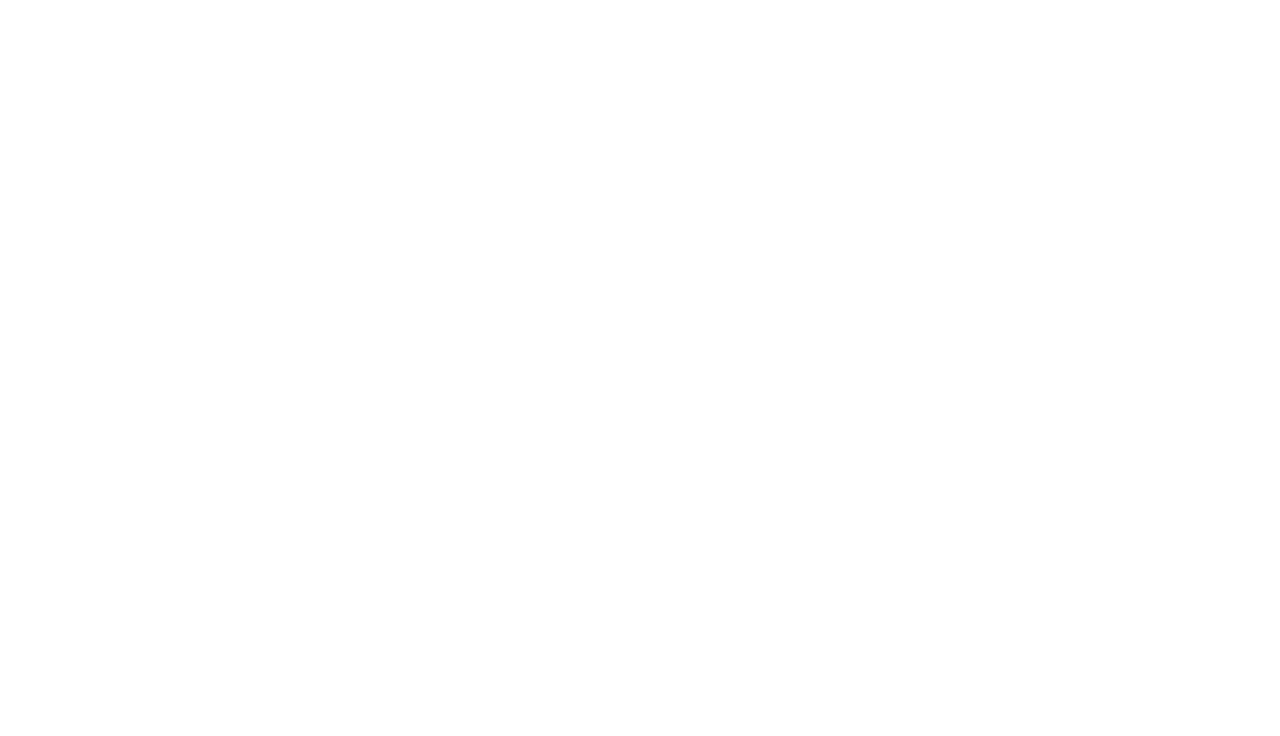
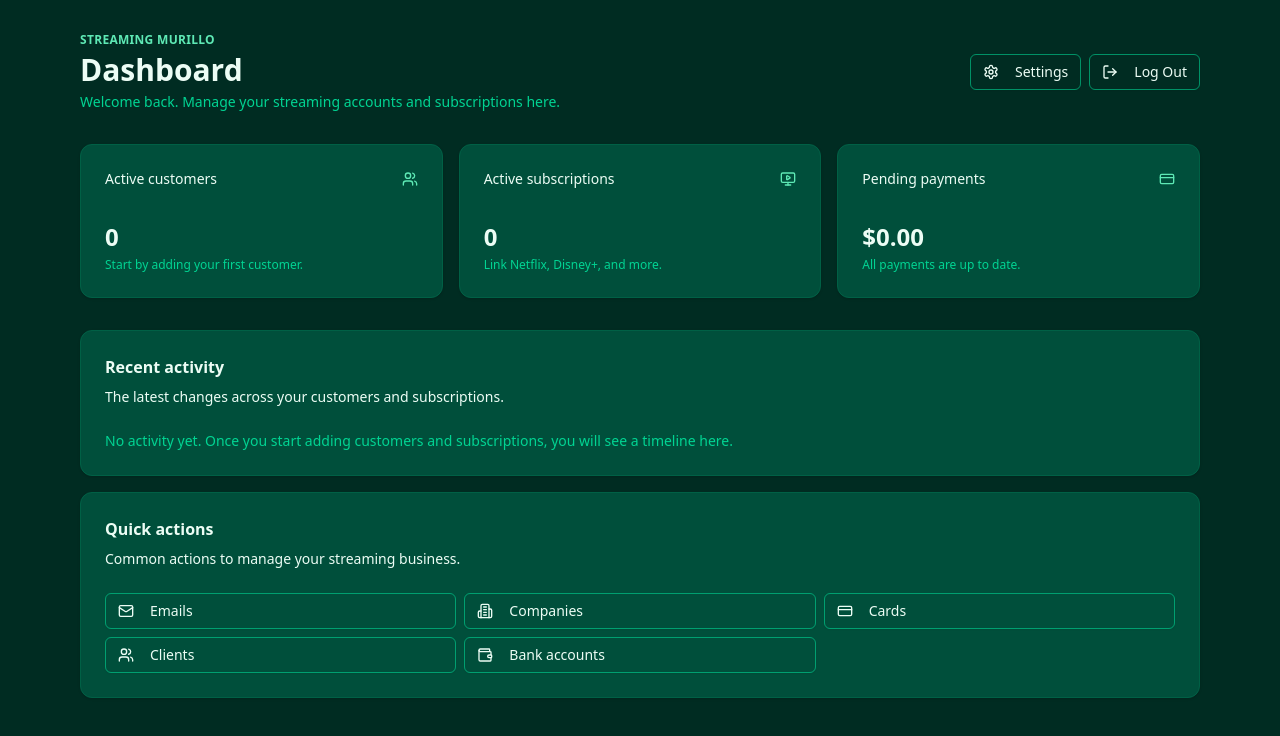
Before and after one commit to diegomurillocorrea/streaming, a Next.js app: page / in a window 1280 px wide. Shown: the top 736 px of the page. Built offline with nearby package versions, Linux system fonts and the light colour scheme; no server answers.

Commit message:
✅ Develop the Home Dashboard view

```diff
--- a/app/login/layout.jsx
+++ b/app/login/layout.jsx
@@ -4,10 +4,8 @@
 
 export default function LoginLayout({ children }) {
     return (
-        <html lang="en">
-            <body>
-                {children}
-            </body>
-        </html>
+        <>
+            {children}
+        </>
     );
 }
--- a/app/page.jsx
+++ b/app/page.jsx
@@ -1,7 +1,197 @@
-export default function Home() {
+import { createClient as createServerClient } from "@/utils/supabase/server";
+import {
+  Card,
+  CardHeader,
+  CardTitle,
+  CardDescription,
+  CardContent,
+} from "@/components/ui/card";
+import { Button } from "@/components/ui/button";
+import {
+  LuMail,
+  LuBuilding2,
+  LuWallet,
+  LuUsers,
+  LuMonitorPlay,
+  LuCreditCard,
+  LuSettings,
+} from "react-icons/lu";
+import Link from "next/link";
+import LogoutButton from "@/components/interface/LogoutButton";
+
+export default async function DashboardPage() {
+  const supabase = await createServerClient();
+
+  const {
+    data: { user },
+  } = await supabase.auth.getUser();
+
   return (
-    <div>
+    <main className="min-h-screen bg-emerald-950 text-emerald-50">
+      <div className="max-w-6xl mx-auto px-4 py-8 space-y-8">
+        {/* Header */}
+        <header className="flex flex-col gap-4 md:flex-row md:items-center md:justify-between">
+          <div>
+            <p className="text-xs font-semibold uppercase tracking-wide text-emerald-300">
+              Streaming Murillo
+            </p>
+            <h1 className="mt-1 text-3xl font-bold">Dashboard</h1>
+            <p className="mt-1 text-sm text-emerald-400">
+              Welcome back{user ? `, ${user.email}` : ""}.
+              Manage your streaming accounts and subscriptions here.
+            </p>
+          </div>
 
-    </div>
+          <div className="flex gap-2">
+            <Button variant="outline" className="border-emerald-400/60 cursor-pointer">
+              <LuSettings className="mr-2 h-4 w-4" />
+              Settings
+            </Button>
+            <LogoutButton />
+          </div>
+        </header>
+
+        {/* Stats cards */}
+        <section className="grid gap-4 md:grid-cols-3">
+          <Card className="border-emerald-800 bg-emerald-900">
+            <CardHeader className="flex flex-row items-center justify-between space-y-0 pb-2">
+              <CardTitle className="text-sm font-medium">
+                Active customers
+              </CardTitle>
+              <LuUsers className="h-4 w-4 text-emerald-300" />
+            </CardHeader>
+            <CardContent>
+              <div className="text-2xl font-bold">0</div>
+              <p className="mt-1 text-xs text-emerald-400">
+                Start by adding your first customer.
+              </p>
+            </CardContent>
+          </Card>
+
+          <Card className="border-emerald-800 bg-emerald-900">
+            <CardHeader className="flex flex-row items-center justify-between space-y-0 pb-2">
+              <CardTitle className="text-sm font-medium">
+                Active subscriptions
+              </CardTitle>
+              <LuMonitorPlay className="h-4 w-4 text-emerald-300" />
+            </CardHeader>
+            <CardContent>
+              <div className="text-2xl font-bold">0</div>
+              <p className="mt-1 text-xs text-emerald-400">
+                Link Netflix, Disney+, and more.
+              </p>
+            </CardContent>
+          </Card>
+
+          <Card className="border-emerald-800 bg-emerald-900">
+            <CardHeader className="flex flex-row items-center justify-between space-y-0 pb-2">
+              <CardTitle className="text-sm font-medium">
+                Pending payments
+              </CardTitle>
+              <LuCreditCard className="h-4 w-4 text-emerald-300" />
+            </CardHeader>
+            <CardContent>
+              <div className="text-2xl font-bold">$0.00</div>
+              <p className="mt-1 text-xs text-emerald-400">
+                All payments are up to date.
+              </p>
+            </CardContent>
+          </Card>
+        </section>
+
+        {/* Main content */}
+        <section className="grid gap-4 md:grid-cols-[2fr,1fr]">
+          {/* Recent activity */}
+          <Card className="border-emerald-800 bg-emerald-900">
+            <CardHeader>
+              <CardTitle className="text-base">Recent activity</CardTitle>
+              <CardDescription>
+                The latest changes across your customers and subscriptions.
+              </CardDescription>
+            </CardHeader>
+            <CardContent>
+              <p className="text-sm text-emerald-400">
+                No activity yet. Once you start adding customers and
+                subscriptions, you will see a timeline here.
+              </p>
+            </CardContent>
+          </Card>
+
+          {/* Quick actions */}
+          <Card className="border-emerald-800 bg-emerald-900">
+            <CardHeader>
+              <CardTitle className="text-base">Quick actions</CardTitle>
+              <CardDescription>
+                Common actions to manage your streaming business.
+              </CardDescription>
+            </CardHeader>
+            <CardContent>
+              <div className="grid gap-2 sm:grid-cols-2 lg:grid-cols-3">
+                <Button
+                  asChild
+                  variant="outline"
+                  className="justify-start border-emerald-400/60 cursor-pointer"
+                >
+                  <Link href="/administration/emails" className="flex w-full items-center">
+                    <LuMail className="mr-2 h-4 w-4" />
+                    Emails
+                  </Link>
+                </Button>
+
+                <Button
+                  asChild
+                  variant="outline"
+                  className="justify-start border-emerald-400/60 cursor-pointer"
+                >
+                  <Link
+                    href="/administration/companies"
+                    className="flex w-full items-center"
+                  >
+                    <LuBuilding2 className="mr-2 h-4 w-4" />
+                    Companies
+                  </Link>
+                </Button>
+
+                <Button
+                  asChild
+                  variant="outline"
+                  className="justify-start border-emerald-400/60 cursor-pointer"
+                >
+                  <Link href="/administration/cards" className="flex w-full items-center">
+                    <LuCreditCard className="mr-2 h-4 w-4" />
+                    Cards
+                  </Link>
+                </Button>
+
+                <Button
+                  asChild
+                  variant="outline"
+                  className="justify-start border-emerald-400/60 cursor-pointer"
+                >
+                  <Link href="/administration/clients" className="flex w-full items-center">
+                    <LuUsers className="mr-2 h-4 w-4" />
+                    Clients
+                  </Link>
+                </Button>
+
+                <Button
+                  asChild
+                  variant="outline"
+                  className="justify-start border-emerald-400/60 cursor-pointer"
+                >
+                  <Link
+                    href="/administration/bank-accounts"
+                    className="flex w-full items-center"
+                  >
+                    <LuWallet className="mr-2 h-4 w-4" />
+                    Bank accounts
+                  </Link>
+                </Button>
+              </div>
+            </CardContent>
+          </Card>
+        </section>
+      </div>
+    </main>
   );
 }
--- /dev/null
+++ b/components/interface/LogoutButton.jsx
@@ -0,0 +1,32 @@
+"use client";
+
+import { useMemo, useState } from "react";
+import { useRouter } from "next/navigation";
+import { LuLogOut } from "react-icons/lu";
+import { Button } from "@/components/ui/button";
+import { createClient as createBrowserClient } from "@/utils/supabase/client";
+
+export default function LogoutButton() {
+    const router = useRouter();
+    const supabase = useMemo(() => createBrowserClient(), []);
+    const [loading, setLoading] = useState(false);
+
+    const handleLogout = async () => {
+        setLoading(true);
+        await supabase.auth.signOut();
+        setLoading(false);
+        router.push("/login");
+    };
+
+    return (
+        <Button
+            variant="outline"
+            onClick={handleLogout}
+            disabled={loading}
+            className="border-emerald-400/60"
+        >
+            <LuLogOut className="mr-2 h-4 w-4" />
+            {loading ? "Logging out..." : "Log Out"}
+        </Button>
+    );
+}
--- a/utils/supabase/server.js
+++ b/utils/supabase/server.js
@@ -1,31 +1,29 @@
-import { cookies } from 'next/headers'
-import { createServerClient } from '@supabase/ssr'
+// utils/supabase/server.js
+import { createServerClient } from "@supabase/ssr";
+import { cookies } from "next/headers";
 
-export function createClient() {
-    const cookieStore = cookies()
+export async function createClient() {
+    const cookieStore = await cookies(); // 👈 aquí va el await
 
-    // Create a server's supabase client with newly configured cookie,
-    // which could be used to maintain user's session
     return createServerClient(
         process.env.NEXT_PUBLIC_SUPABASE_URL,
         process.env.NEXT_PUBLIC_SUPABASE_ANON_KEY,
         {
             cookies: {
                 getAll() {
-                    return cookieStore.getAll()
+                    return cookieStore.getAll();
                 },
                 setAll(cookiesToSet) {
                     try {
                         cookiesToSet.forEach(({ name, value, options }) =>
                             cookieStore.set(name, value, options)
-                        )
+                        );
                     } catch {
-                        // The `setAll` method was called from a Server Component.
-                        // This can be ignored if you have middleware refreshing
-                        // user sessions.
+                        // Called from a Server Component – safe to ignore
+                        // if middleware is already refreshing the session.
                     }
                 },
             },
         }
-    )
+    );
 }
```
